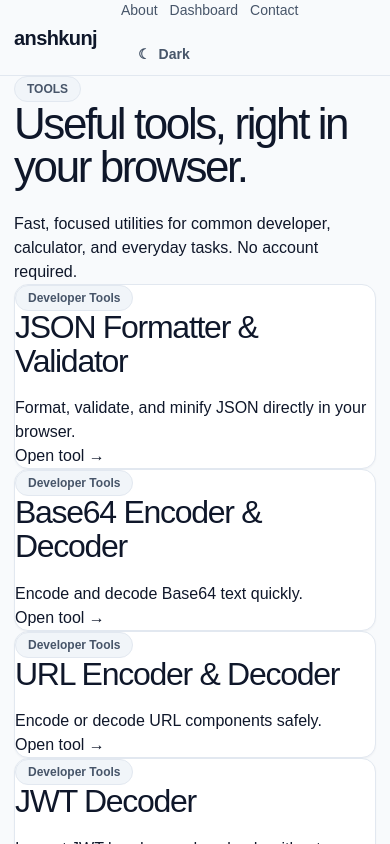
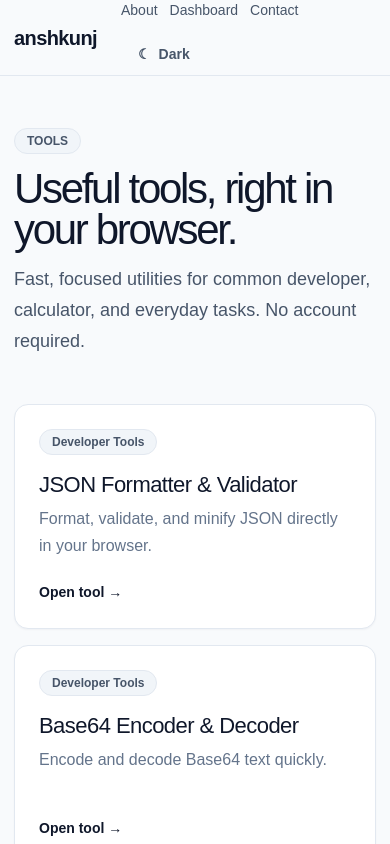
Before and after one commit to anshkunj/ak-project, a Next.js app: page /tools in a window 390 px wide. Shown: the top 844 px of the page. Built offline with nearby package versions, Linux system fonts and the light colour scheme.

Commit message:
feat: add tool system styles

```diff
--- a/src/app/globals.css
+++ b/src/app/globals.css
@@ -937,3 +937,232 @@ h3 {
   background: color-mix(in srgb, var(--color-danger) 9%, var(--color-surface));
   color: var(--color-danger);
 }
+
+
+/* Tool system */
+.tool-page {
+  min-height: 720px;
+  padding: 48px 0 96px;
+}
+
+.tool-breadcrumb {
+  display: flex;
+  gap: var(--space-2);
+  align-items: center;
+  margin-bottom: 34px;
+  color: var(--color-text-muted);
+  font-size: var(--text-sm);
+}
+
+.tool-breadcrumb a:hover { color: var(--color-text); }
+
+.tool-header {
+  max-width: 820px;
+  margin-bottom: 38px;
+}
+
+.tool-header h1 {
+  max-width: none;
+  margin: 14px 0 14px;
+  font-size: clamp(40px, 6vw, 64px);
+}
+
+.tool-header > p {
+  max-width: 720px;
+  margin-bottom: 0;
+  color: var(--color-text-secondary);
+  font-size: 18px;
+  line-height: var(--leading-relaxed);
+}
+
+.tool-workspace {
+  margin-bottom: 82px;
+}
+
+.tool-content-section {
+  max-width: 820px;
+  padding-top: 56px;
+  margin-top: 56px;
+  border-top: 1px solid var(--color-border);
+}
+
+.tool-content-section h2 {
+  margin-bottom: 22px;
+  font-size: clamp(26px, 3vw, 34px);
+}
+
+.tool-prose {
+  color: var(--color-text-secondary);
+  line-height: var(--leading-relaxed);
+}
+
+.tool-prose p:last-child { margin-bottom: 0; }
+
+.tool-prose code,
+.tool-faq code {
+  padding: 2px 5px;
+  border-radius: var(--radius-sm);
+  background: var(--color-surface-muted);
+  font-family: var(--font-mono);
+  font-size: 0.9em;
+}
+
+.tool-faq details {
+  padding: 18px 0;
+  border-bottom: 1px solid var(--color-border-subtle);
+}
+
+.tool-faq summary {
+  cursor: pointer;
+  font-weight: 700;
+}
+
+.tool-faq p {
+  margin: 12px 0 0;
+  color: var(--color-text-secondary);
+  line-height: var(--leading-relaxed);
+}
+
+.tool-related-grid,
+.tools-grid {
+  display: grid;
+  grid-template-columns: repeat(3, 1fr);
+  gap: 16px;
+}
+
+.tool-related-card {
+  display: flex;
+  align-items: center;
+  justify-content: space-between;
+  gap: 16px;
+  padding: 18px;
+  border: 1px solid var(--color-border);
+  border-radius: var(--radius-lg);
+  background: var(--color-surface);
+  color: var(--color-text-secondary);
+  font-size: var(--text-sm);
+  font-weight: 700;
+  transition: border-color var(--transition-fast), transform var(--transition-fast);
+}
+
+.tool-related-card:hover { transform: translateY(-1px); border-color: var(--color-text-muted); }
+
+.tools-index-header {
+  max-width: 760px;
+  margin: 20px 0 48px;
+}
+
+.tools-index-header h1 {
+  max-width: none;
+  margin: 14px 0;
+  font-size: clamp(42px, 6vw, 68px);
+}
+
+.tools-index-header p {
+  margin-bottom: 0;
+  color: var(--color-text-secondary);
+  font-size: 18px;
+  line-height: var(--leading-relaxed);
+}
+
+.tool-index-card {
+  min-height: 210px;
+  padding: 24px;
+}
+
+.tool-index-card h2 {
+  margin: 18px 0 9px;
+  font-size: 22px;
+  letter-spacing: -0.025em;
+}
+
+.tool-index-card p {
+  min-height: 50px;
+  margin-bottom: 20px;
+  color: var(--color-text-muted);
+  line-height: var(--leading-relaxed);
+}
+
+.tool-card-link {
+  color: var(--color-text);
+  font-size: var(--text-sm);
+  font-weight: 700;
+}
+
+.json-tool-grid {
+  display: grid;
+  grid-template-columns: 1fr 1fr;
+  gap: 18px;
+}
+
+.json-panel { padding: 22px; }
+
+.tool-panel-header {
+  display: flex;
+  align-items: flex-start;
+  justify-content: space-between;
+  gap: 18px;
+  margin-bottom: 14px;
+}
+
+.tool-panel-header p {
+  margin: -4px 0 0;
+  color: var(--color-text-muted);
+  font-size: var(--text-sm);
+}
+
+.tool-status {
+  flex: 0 0 auto;
+  font-size: var(--text-xs);
+  font-weight: 800;
+}
+
+.tool-status.valid { color: var(--color-success); }
+.tool-status.invalid { color: var(--color-danger); }
+
+.json-editor {
+  min-height: 360px;
+  resize: vertical;
+  font-family: var(--font-mono);
+  font-size: 13px;
+  line-height: 1.6;
+  tab-size: 2;
+}
+
+.tool-actions {
+  display: flex;
+  gap: var(--space-2);
+  flex-wrap: wrap;
+  margin-top: 14px;
+}
+
+.tool-error {
+  margin: 12px 0 0;
+  color: var(--color-danger);
+  font-family: var(--font-mono);
+  font-size: var(--text-xs);
+  line-height: 1.5;
+}
+
+.sr-only {
+  position: absolute;
+  width: 1px;
+  height: 1px;
+  padding: 0;
+  margin: -1px;
+  overflow: hidden;
+  clip: rect(0, 0, 0, 0);
+  white-space: nowrap;
+  border: 0;
+}
+
+@media (max-width: 760px) {
+  .tool-page { padding: 32px 0 70px; }
+  .tool-header { margin-bottom: 28px; }
+  .tool-workspace { margin-bottom: 55px; }
+  .json-tool-grid,
+  .tool-related-grid,
+  .tools-grid { grid-template-columns: 1fr; }
+  .json-editor { min-height: 280px; }
+  .tool-panel-header { flex-direction: column; }
+}
```
